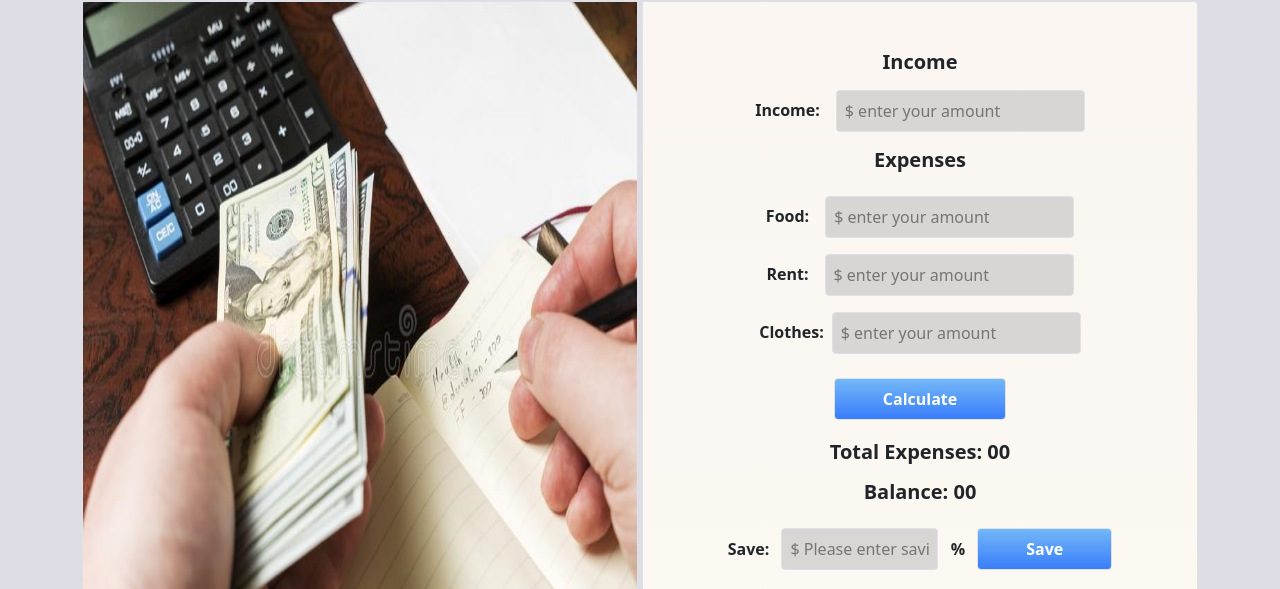
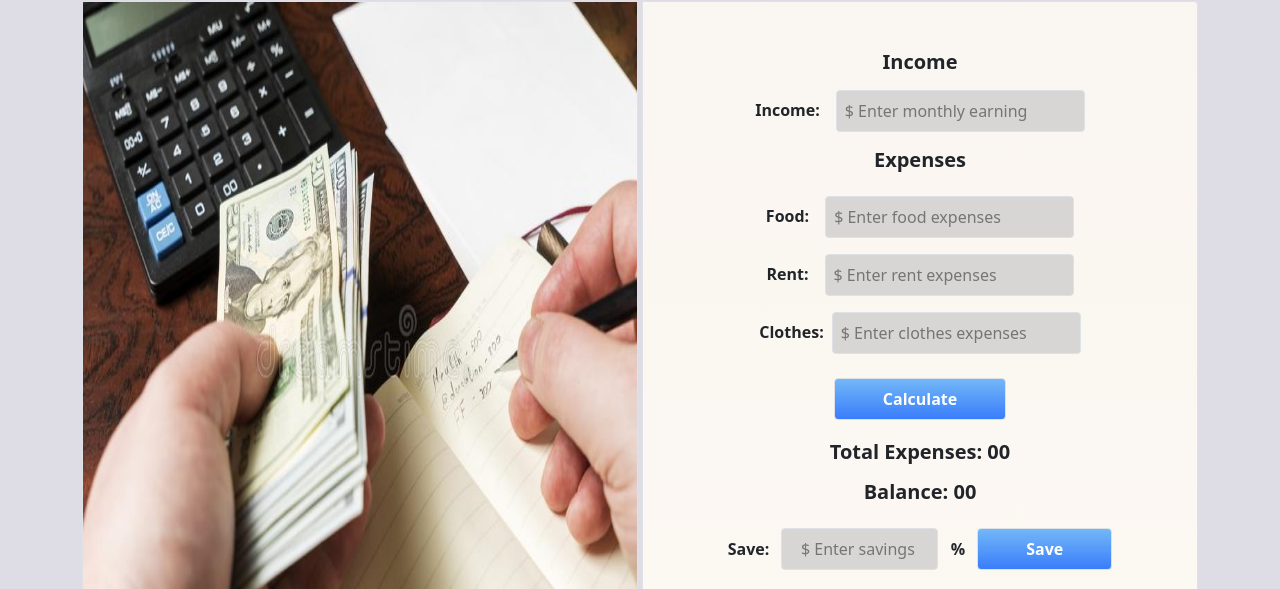
Before and after one commit to abdullahalmasudpersonal/Assignment-05, a plain HTML site: page index.html in a window 1280 px wide. Shown: the part 149-738 px from the top of the page. Drawn offline with nearby package versions, Linux system fonts and the light colour scheme.

Commit message:
8th commit

```diff
--- a/index.html
+++ b/index.html
@@ -35,24 +35,24 @@
                 <div class="d-flex justify-content-center mt-2">
                     <p class="me-3 font-size mt-2 mb-0">Income:</p>
                     <input id="income-input" class="border bg-secondary p-2 text-dark bg-opacity-25 rounded" type="text"
-                        placeholder="$ enter your amount">
+                        placeholder="$ Enter monthly earning">
                 </div>
                 <!-- expenses-part -->
                 <h5 class="mt-3 mb-3 fw-bold">Expenses</h5>
                 <div class="d-flex justify-content-center mt-2">
                     <p class="me-3 font-size mt-2 mb-0">Food:</p>
                     <input id="food-expenses" class="border bg-secondary p-2 text-dark bg-opacity-25 rounded"
-                        type="text" placeholder="$ enter your amount">
+                        type="text" placeholder="$ Enter food expenses">
                 </div>
                 <div class="d-flex justify-content-center mt-3">
                     <p class="me-3 font-size mt-2 mb-0">Rent:</p>
                     <input id="rent-expenses" class="border bg-secondary p-2 text-dark bg-opacity-25 rounded"
-                        type="text" placeholder="$ enter your amount">
+                        type="text" placeholder="$ Enter rent expenses">
                 </div>
                 <div class="d-flex justify-content-center mt-3">
                     <p class="me-2 font-size mt-2 mb-0">Clothes:</p>
                     <input id="clothes-expenses" class="border bg-secondary p-2 text-dark bg-opacity-25 rounded"
-                        type="text" placeholder="$ enter your amount">
+                        type="text" placeholder="$ Enter clothes expenses">
                 </div>
                 <!-- calculate-button-part -->
                 <div class="mt-3">
@@ -65,7 +65,7 @@
                 <div class="mt-2">
                     <p class="font-size ">Save: <input id="save-input"
                             class="border bg-secondary p-2 text-dark bg-opacity-25 rounded me-2 ms-2 input-align"
-                            type="text" size="10" placeholder="$ Please enter savings parsent"> %
+                            type="text" size="10" placeholder="$ Enter savings "> %
                         <button id="save-button"
                             class=" ms-2 mt-2 border rounded px-5 py-2 button-color fw-bold text-white">Save</button>
                     </p>
```
